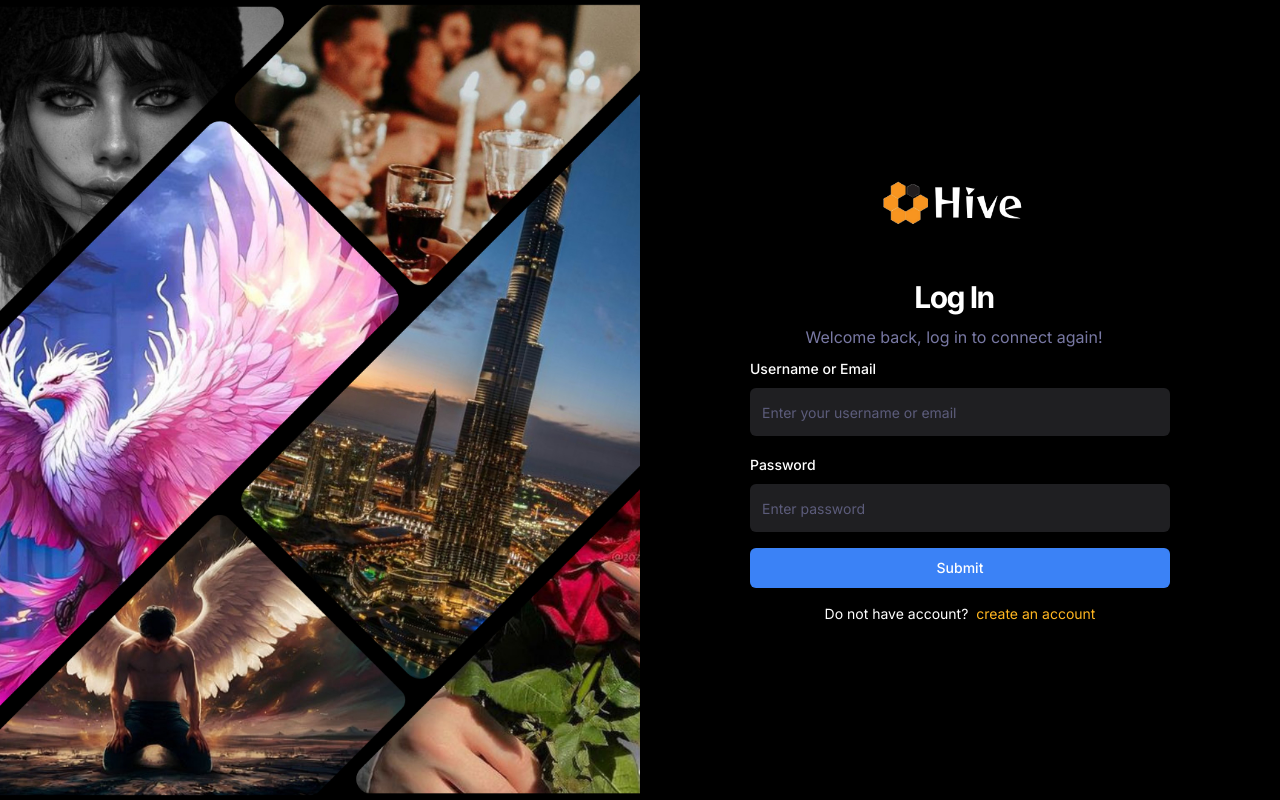
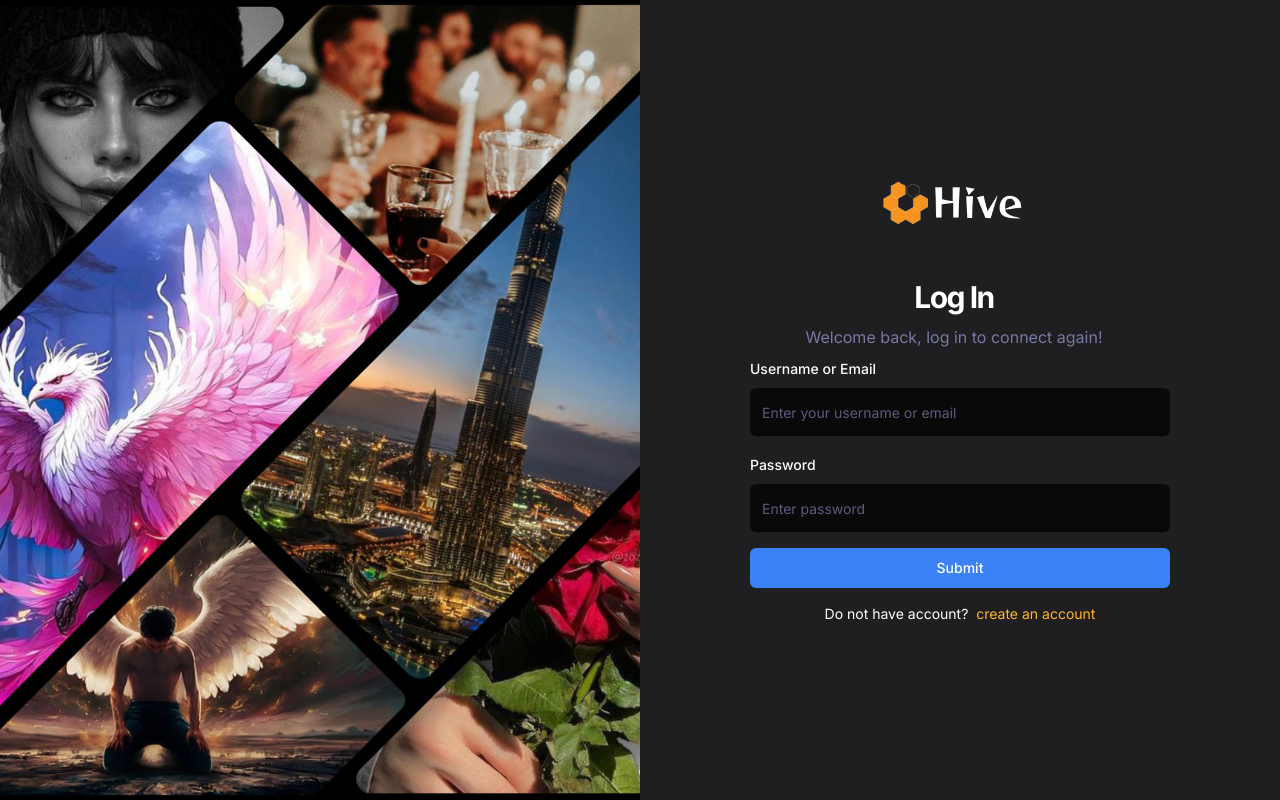
Before and after one commit to r-nikhilkumar/Hive, a React (Vite) app in the folder frontend/: page /sign-in in a window 1280 px wide. Built offline with nearby package versions, Linux system fonts and the light colour scheme.

Commit message:
bg changed

```diff
--- a/frontend/src/globals.css
+++ b/frontend/src/globals.css
@@ -20,7 +20,7 @@
   }
 
   body {
-    @apply bg-dark-1 text-white min-h-screen font-inter;
+    @apply bg-dark-4 text-white min-h-screen font-inter;
   }
 }
 
@@ -492,11 +492,11 @@
   }
 
   .shad-input {
-    @apply h-12 bg-dark-4 border-none placeholder:text-light-4 focus-visible:ring-1 focus-visible:ring-offset-1 ring-offset-light-3 !important;
+    @apply h-12 bg-dark-2 border-none placeholder:text-light-4 focus-visible:ring-1 focus-visible:ring-offset-1 ring-offset-light-3 !important;
   }
 
   .shad-textarea {
-    @apply h-36 bg-dark-3 rounded-xl border-none focus-visible:ring-1 focus-visible:ring-offset-1 ring-offset-light-3 !important;
+    @apply h-36 bg-dark-2 rounded-xl border-none focus-visible:ring-1 focus-visible:ring-offset-1 ring-offset-light-3 !important;
   }
 
   /* Button */
```
